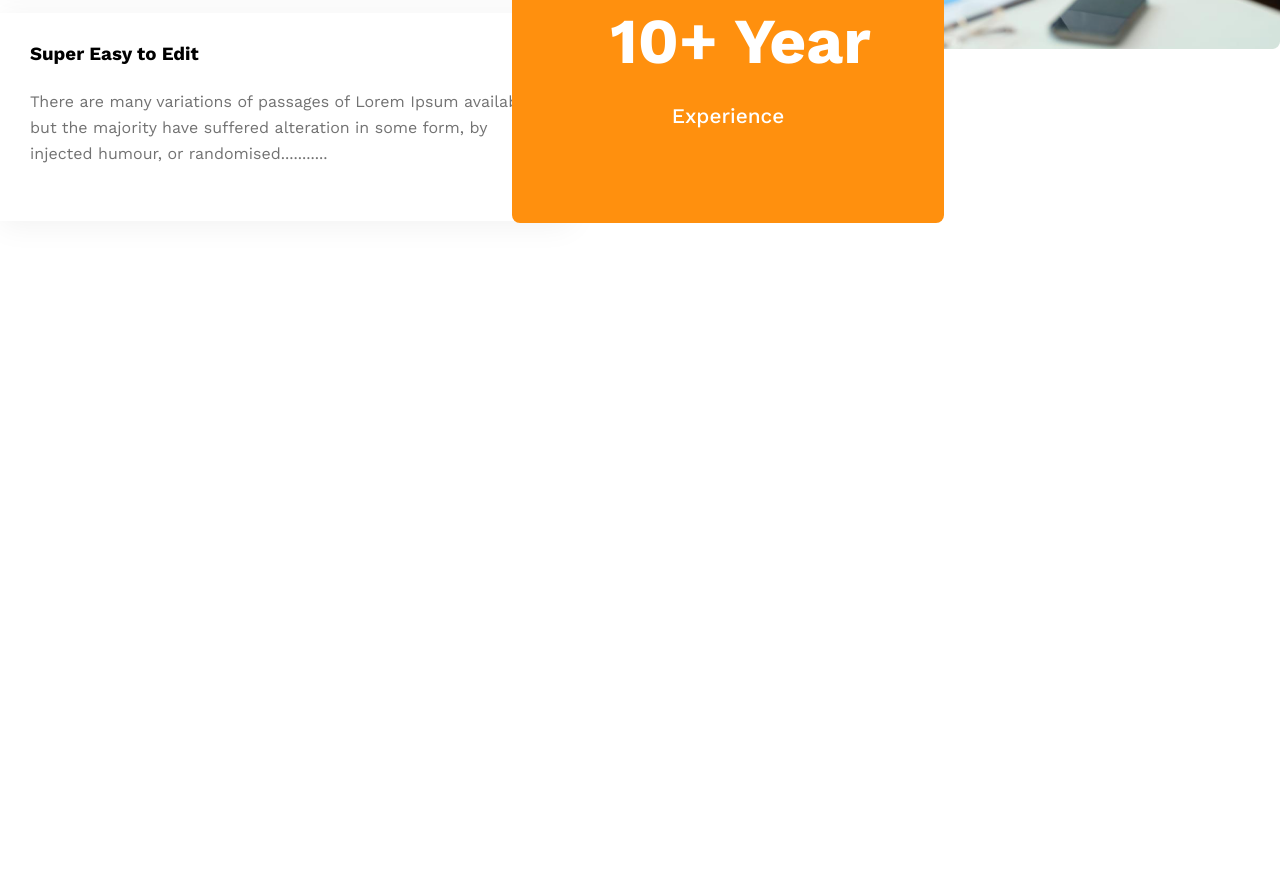
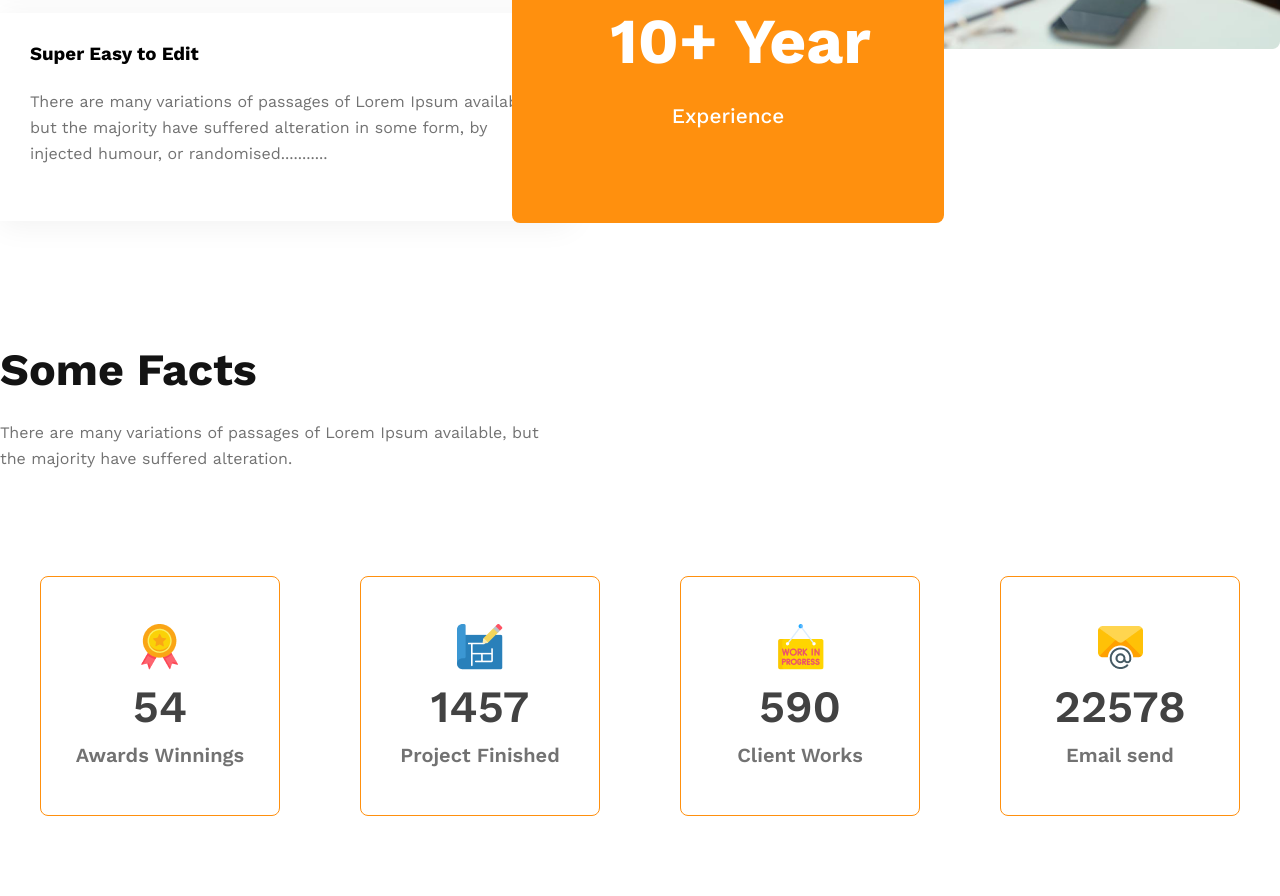
Before and after one commit to nawfs254/g3-architects, a plain HTML site: page index.html in a window 1280 px wide. Shown: the part 2759-3655 px from the top of the page. Before the commit the page ends 3102 px from the top, so only its background shows below. Drawn offline with nearby package versions, Linux system fonts and the light colour scheme.

Commit message:
responsive facts section added

```diff
--- a/index.html
+++ b/index.html
@@ -71,6 +71,33 @@
                 </div>
             </div>
         </div>
+
+        <div class="facts-container">
+            <h1>Some Facts</h1>
+            <p>There are many variations of passages of Lorem Ipsum available, but the majority have suffered alteration.</p>
+            <div class="fact-cards">
+                <div id="fact-card1">
+                    <img src="./resources of g3-architects/images/icons/ribon.png" alt="">
+                    <h1>54</h1>
+                    <p>Awards Winnings</p>
+                </div>
+                <div id="fact-card2">
+                    <img src="./resources of g3-architects/images/icons/projects.png" alt="">
+                    <h1>1457</h1>
+                    <p>Project Finished</p>
+                </div>
+                <div id="fact-card3">
+                    <img src="./resources of g3-architects/images/icons/customers.png" alt="">
+                    <h1>590</h1>
+                    <p>Client Works</p>
+                </div>
+                <div id="fact-card4">
+                    <img src="./resources of g3-architects/images/icons/email.png" alt="">
+                    <h1>22578</h1>
+                    <p>Email send</p>
+                </div>
+            </div>
+        </div>
     </main>
     <footer></footer>
 </body>
--- a/style.css
+++ b/style.css
@@ -181,16 +181,69 @@ main{
     color: #FFF;
 }
 
+
+/* facts section styles */
+
+.facts-container{
+    display: flex;
+    flex-direction: column;
+}
+
+.facts-container h1{
+    font-size: 2.8rem;
+    font-weight: 700;
+    color: #131313;
+}
+
+.facts-container>p{
+    color: #727272;
+    line-height: 26px;
+    width: 540px;
+    padding: 24px 0;
+}
+
+.fact-cards{
+    margin: 80px 0;
+    display: flex;
+    justify-content: space-around;
+}
+
+#fact-card1, #fact-card2 ,#fact-card3 , #fact-card4{
+    box-sizing: border-box;
+    height: 240px;
+    width: 240px;
+    border: 1px solid #FF900E;
+    padding: 50px 34px;
+    display: flex;
+    flex-direction: column;
+    align-items: center;
+    justify-content: center;
+    gap: 10px;
+    border-radius: 8px;
+}
+#fact-card1>h1, #fact-card2>h1 ,#fact-card3>h1 , #fact-card4>h1{
+    color: #424242;
+    font-size: 2.8rem;
+    font-weight: 600;
+}
+#fact-card1>p, #fact-card2>p ,#fact-card3>p , #fact-card4>p{
+    color: #727272;
+    font-weight: 600;
+    font-size: 1.25rem;
+}
+
+
 /* media queries */
 /* for small devices */
 @media screen and (max-width: 576px){
     header{
         padding: 20px;
     }
-    nav, .features-container{
+    nav, .features-container,.facts-container{
         flex-direction: column;
         justify-content: center;
         align-items: center;
+        margin: 20px 0;
     }
     .banner .bannerInfo{
         width: 400px;
@@ -212,13 +265,22 @@ main{
         position: static;
         height: 100px;
     }
+    .fact-cards{
+        width: 300px;
+        flex-wrap: wrap;
+        gap: 20px;
+    }
+    .facts-container>p{
+        width: 90vw;
+        text-align: center;
+    }
 }
 
 @media screen and (min-width: 576px) and (max-width:992px){
     header{
         padding: 20px;
     }
-    nav, .features-container{
+    nav, .features-container, .facts-container{
         flex-direction: column;
         justify-content: center;
         align-items: center;
@@ -235,5 +297,9 @@ main{
     .team-container-text{
         text-align: center;
     }
-
+    .fact-cards{
+        width: 600px;
+        flex-wrap: wrap;
+        gap: 20px;
+    }
 }
```
